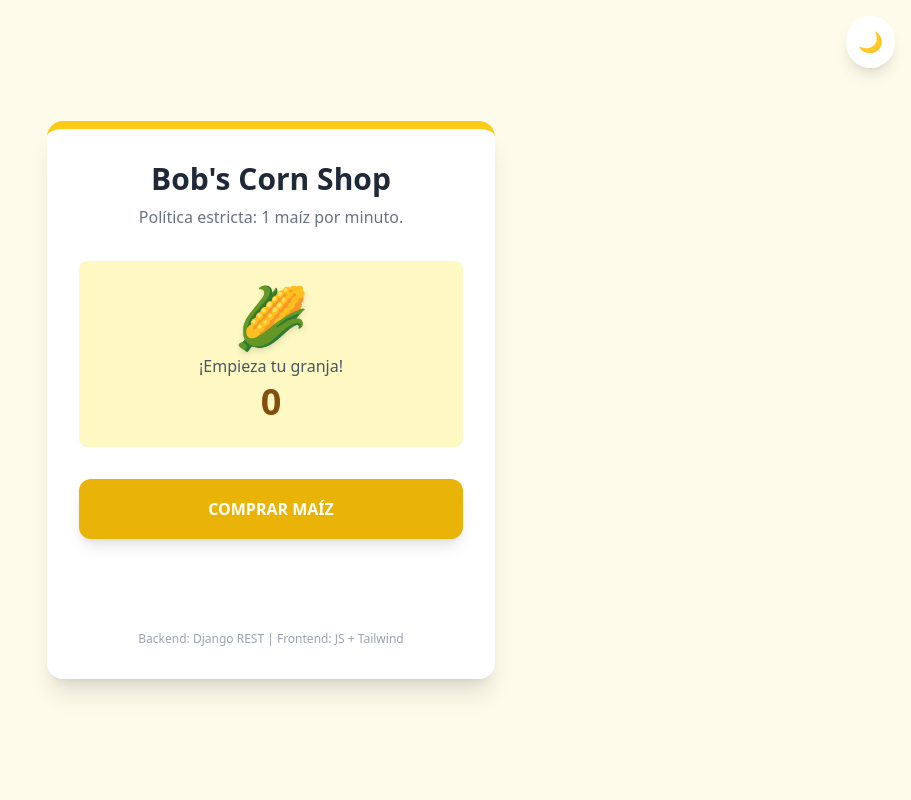
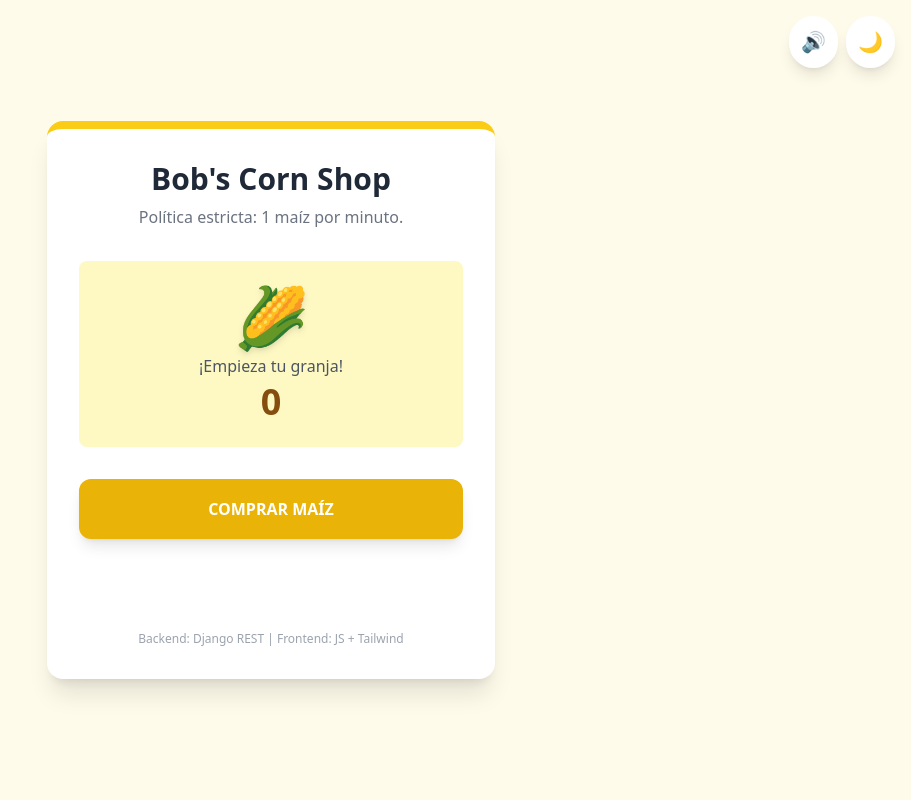
Before and after one commit to sergiojcortezf/bobs-corn-challenge, a Django app: page / in a window 1280 px wide. Shown: the whole page, without its empty margins (369-1280 px from the left). Run offline with Django 4.2, Linux system fonts and the light colour scheme; data that the repository does not hold is empty; some libraries are stand-ins or nearby versions.

Commit message:
fix(ui): remove optimistic ui for better error feedback and add sound toggle

```diff
--- a/core/templates/core/index.html
+++ b/core/templates/core/index.html
@@ -16,14 +16,19 @@
             50% { transform: translateY(-10px); }
         }
         .animate-corn { animation: bounce-short 0.3s ease-in-out; }
-        body, div, p, h1, button { transition: all 0.3s ease; }
+        body, div, p, h1, button, span { transition: all 0.3s ease; }
     </style>
 </head>
 <body class="bg-amber-50 dark:bg-slate-900 min-h-screen flex items-center justify-center font-sans p-4 transition-colors duration-300">
 
-    <button onclick="toggleDarkMode()" class="absolute top-4 right-4 p-3 rounded-full bg-white dark:bg-slate-800 shadow-lg text-xl hover:scale-110 transition-transform">
-        <span id="dark-icon">🌙</span>
-    </button>
+    <div class="absolute top-4 right-4 flex gap-2">
+        <button onclick="toggleSound()" class="p-3 rounded-full bg-white dark:bg-slate-800 shadow-lg text-xl hover:scale-110 transition-transform" title="Activar/Desactivar Sonido">
+            <span id="sound-icon">🔊</span>
+        </button>
+        <button onclick="toggleDarkMode()" class="p-3 rounded-full bg-white dark:bg-slate-800 shadow-lg text-xl hover:scale-110 transition-transform" title="Cambiar Tema">
+            <span id="dark-icon">🌙</span>
+        </button>
+    </div>
 
     <div class="bg-white dark:bg-slate-800 p-8 rounded-2xl shadow-xl max-w-md w-full text-center border-t-8 border-yellow-400 dark:border-yellow-600 transition-colors duration-300 relative overflow-hidden">
 
@@ -87,12 +92,14 @@
                 document.documentElement.classList.add('dark');
                 document.getElementById('dark-icon').innerText = '☀️';
             }
+            if (localStorage.getItem('sound') === 'muted') {
+                document.getElementById('sound-icon').innerText = '🔇';
+            }
         });
 
         function toggleDarkMode() {
             const html = document.documentElement;
             const icon = document.getElementById('dark-icon');
-
             if (html.classList.contains('dark')) {
                 html.classList.remove('dark');
                 localStorage.setItem('theme', 'light');
@@ -104,25 +111,30 @@
             }
         }
 
+        function toggleSound() {
+            const icon = document.getElementById('sound-icon');
+            if (icon.innerText === '🔊') {
+                icon.innerText = '🔇';
+                localStorage.setItem('sound', 'muted');
+            } else {
+                icon.innerText = '🔊';
+                localStorage.setItem('sound', 'on');
+            }
+        }
+
         async function handleBuyClick() {
             const btn = document.getElementById('buy-btn');
+            const btnText = document.getElementById('btn-text');
             const counter = document.getElementById('counter');
             const icon = document.getElementById('corn-icon');
             const labelText = document.getElementById('label-text');
-            const previousCount = parseInt(counter.innerText) || 0;
 
-            counter.innerText = previousCount + 1;
-            labelText.innerText = "Has comprado:";
+            btn.disabled = true;
+            btn.classList.add('opacity-75', 'cursor-not-allowed');
+            const originalText = btnText.innerHTML;
+            btnText.innerHTML = '<span class="animate-pulse">Procesando... 🚜</span>';
 
-            icon.classList.add('animate-corn');
-            playSound('success');
-            if (navigator.vibrate) navigator.vibrate(50);
-
-            confetti({ particleCount: 80, spread: 60, origin: { y: 0.6 }, colors: ['#EAB308', '#ffffff'] });
-
-            setTimeout(() => icon.classList.remove('animate-corn'), 300);
-
-            startCountdown(60);
+            if (navigator.vibrate) navigator.vibrate(20);
 
             try {
                 const response = await fetch('/api/buy/', {
@@ -133,10 +145,23 @@
 
                 if (response.ok) {
                     counter.innerText = data.total_corn;
+                    labelText.innerText = "Has comprado:";
+                    counter.classList.remove('text-lg');
+                    counter.classList.add('text-4xl');
+
                     showMessage(data.message, "success");
                     localStorage.setItem(STORAGE_KEY, Date.now() + (60 * 1000));
+
+                    icon.classList.add('animate-corn');
+                    playSound('success');
+                    if (navigator.vibrate) navigator.vibrate(50);
+
+                    confetti({ particleCount: 80, spread: 60, origin: { y: 0.6 }, colors: ['#EAB308', '#ffffff'] });
+                    setTimeout(() => icon.classList.remove('animate-corn'), 300);
+
+                    startCountdown(60);
+
                 } else if (response.status === 429) {
-                    counter.innerText = previousCount;
                     playSound('error');
                     if (navigator.vibrate) navigator.vibrate([100, 50, 100]);
 
@@ -151,18 +176,21 @@
                 }
             } catch (error) {
                 console.error(error);
-                counter.innerText = previousCount;
-                stopCountdown();
+                btn.disabled = false;
+                btn.classList.remove('opacity-75', 'cursor-not-allowed');
+                btnText.innerHTML = "COMPRAR MAÍZ";
                 showMessage("Error de conexión.", "error");
             }
         }
 
         function playSound(type) {
+            if (localStorage.getItem('sound') === 'muted') return;
+
             const sound = document.getElementById(type === 'success' ? 'sound-success' : 'sound-error');
             if(sound) {
                 sound.volume = 0.4;
                 sound.currentTime = 0;
-                sound.play().catch(e => console.log("Audio play failed (user interaction needed)"));
+                sound.play().catch(e => console.warn("Audio play blocked by browser (user interaction needed)"));
             }
         }
 
@@ -208,7 +236,7 @@
 
             if (countdownInterval) clearInterval(countdownInterval);
 
-            funFactArea.innerText = "🌽 " + FUN_FACTS[Math.floor(Math.random() * FUN_FACTS.length)];
+            funFactArea.innerText = "🌽 Dato Curioso: " + FUN_FACTS[Math.floor(Math.random() * FUN_FACTS.length)];
             funFactArea.style.height = "auto";
 
             btn.disabled = true;
@@ -217,8 +245,7 @@
             const totalTime = 60;
 
             const updateUI = (currentSec) => {
-                btnText.innerHTML = `⏳ Espera ${currentSec} segundos...`;
-                // Cálculo de barra inversa (se llena o se vacía)
+                btnText.innerHTML = `⏳ Espera ${currentSec} segundo${currentSec !== 1 ? 's' : ''}...`;
                 const percentage = ((totalTime - currentSec) / totalTime) * 100;
                 progressBar.style.width = `${percentage}%`;
                 progressBar.style.transition = "width 1s linear";
@@ -229,10 +256,7 @@
             countdownInterval = setInterval(() => {
                 seconds--;
                 updateUI(seconds);
-
-                if (seconds <= 0) {
-                    stopCountdown();
-                }
+                if (seconds <= 0) stopCountdown();
             }, 1000);
         }
 
@@ -244,7 +268,6 @@
             const funFactArea = document.getElementById('fun-fact');
 
             localStorage.removeItem(STORAGE_KEY);
-
             funFactArea.style.height = "0";
             progressBar.style.width = "0%";
             progressBar.style.transition = "none";
@@ -255,7 +278,7 @@
 
             const msgArea = document.getElementById('message-area');
             msgArea.innerText = "✅ ¡Listo! Bob ya te puede atender.";
-            msgArea.className = "mt-6 p-3 rounded-lg text-sm font-medium bg-blue-100 text-blue-700 dark:bg-blue-900/30 dark:text-blue-300 transition-all duration-300 opacity-100";
+            msgArea.className = "mt-6 p-3 rounded-lg text-sm font-medium bg-blue-100 text-blue-700 dark:bg-blue-900/50 dark:text-blue-300 transition-all duration-300 opacity-100";
             setTimeout(() => msgArea.classList.add('opacity-0'), 3000);
         }
     </script>
```
